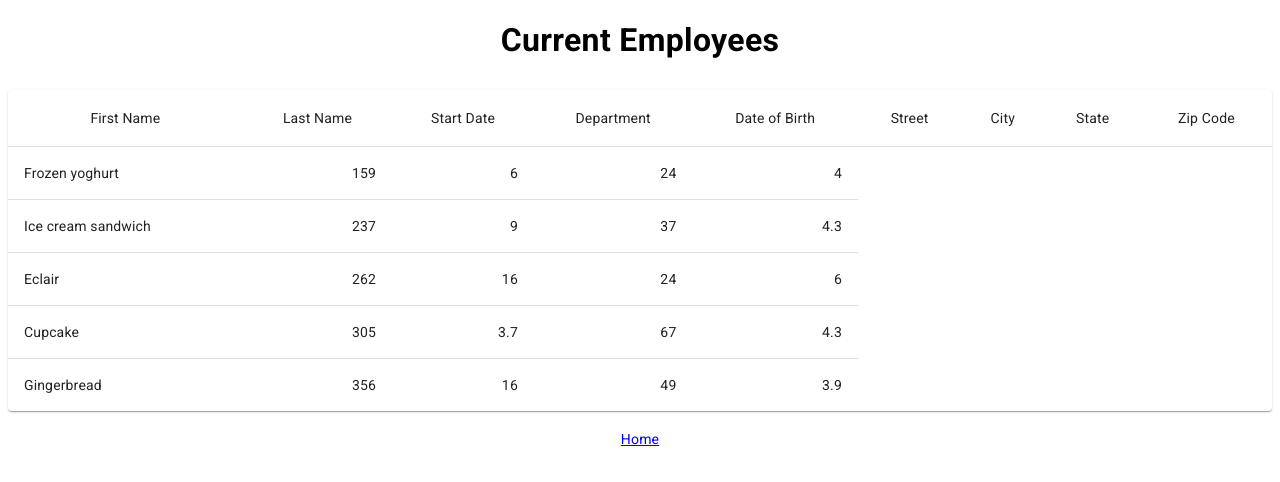
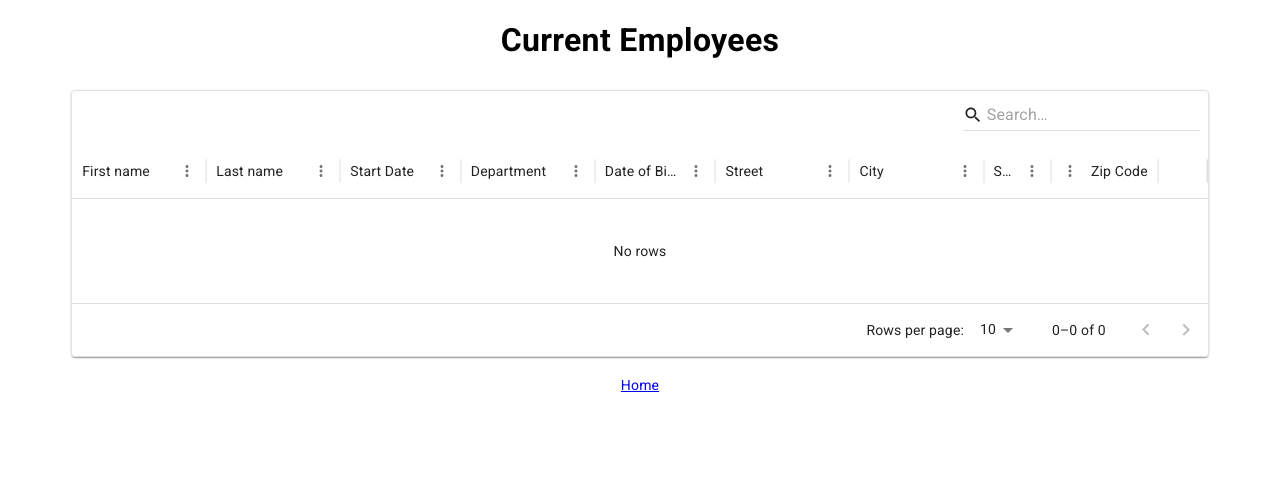
Before and after one commit to haaslaura/project14-hrnet-react, a React (Vite) app: page /employee-list in a window 1280 px wide. Shown: the top 482 px of the page. Built offline with nearby package versions, Linux system fonts and the light colour scheme.

Commit message:
Uses Material-UI DataGrid Library to create an interactive table

```diff
--- a/package.json
+++ b/package.json
@@ -14,6 +14,7 @@
     "@emotion/styled": "^11.14.0",
     "@fontsource/roboto": "^5.1.1",
     "@mui/material": "^6.4.2",
+    "@mui/x-data-grid": "^7.25.0",
     "@reduxjs/toolkit": "^2.5.1",
     "prop-types": "^15.8.1",
     "react": "^18.3.1",
--- a/src/app/store.js
+++ b/src/app/store.js
@@ -1,17 +1,16 @@
 import { configureStore } from '@reduxjs/toolkit'
 import employeesReducer  from '../features/employees/employeesSlice'
-
-import storage from "redux-persist/lib/storage"; // Utilisation du localStorage
+import storage from "redux-persist/lib/storage";
 import { persistReducer, persistStore } from "redux-persist"
 import { combineReducers } from "redux"
 
 
 const persistConfig = {
   key: "root",
-  storage, // Permet de stocker les données dans le localStorage
+  storage, // Used to store data in the localStorage
 }
 
-// Au cas où plusieurs Slices
+// Anticipates the presence of several Slices
 const rootReducer = combineReducers({
   employees: employeesReducer,
 })
@@ -23,7 +22,7 @@ export const store = configureStore({
   middleware: (getDefaultMiddleware) =>
     getDefaultMiddleware({
       serializableCheck: {
-        ignoreActions: ["persist/PERSIST", "persist/REHYDRATE"], // ✅ Ignore Redux Persist
+        ignoreActions: ["persist/PERSIST", "persist/REHYDRATE"], // Ignore Redux Persist
       }
     })
 })
--- a/src/components/CurrentEmployeesArray.jsx
+++ b/src/components/CurrentEmployeesArray.jsx
@@ -1,76 +1,137 @@
-import Table from '@mui/material/Table';
-import TableBody from '@mui/material/TableBody';
-import TableCell from '@mui/material/TableCell';
-import TableContainer from '@mui/material/TableContainer';
-import TableHead from '@mui/material/TableHead';
-import TableRow from '@mui/material/TableRow';
-import Paper from '@mui/material/Paper';
-
-import { useSelector } from 'react-redux';
+import Paper from '@mui/material/Paper'
+import { DataGrid, GridActionsCellItem, GridDeleteIcon, GridToolbarQuickFilter } from '@mui/x-data-grid'
+import { useDispatch, useSelector } from 'react-redux'
+import { clearEmployee } from '../features/employees/employeesSlice'
 
 
+/**
+ * Component displaying a list of employees in the form of an interactive table
+ * Uses Material-UI DataGrid Library and Redux for employee management
+ * @returns {JSX.Element} - The employees table
+ */
 const CurrentEmployeesArray = () => {
 
-    const employees = useSelector((state) => state.employees.employees); // Récupère les employés depuis le store
-    console.log(employees);
+    const employees = useSelector((state) => state.employees.employees)
+    const dispatch = useDispatch()
 
-    function createData(name, calories, fat, carbs, protein) {
-        return { name, calories, fat, carbs, protein };
-      }
+    /**
+     * Displays a quick search bar above the table.
+     * @returns {JSX.Element} - Quick search component
+     */
+    const QuickSearchToolbar = () => {
+        return (
+          <div style={{ padding: '8px', display: 'flex', justifyContent: 'flex-end' }}>
+            <GridToolbarQuickFilter />
+          </div>
+        )
+    }
 
-      const rows = [
-        createData('Frozen yoghurt', 159, 6.0, 24, 4.0),
-        createData('Ice cream sandwich', 237, 9.0, 37, 4.3),
-        createData('Eclair', 262, 16.0, 24, 6.0),
-        createData('Cupcake', 305, 3.7, 67, 4.3),
-        createData('Gingerbread', 356, 16.0, 49, 3.9),
-      ];
+    /**
+     * Removes an employee from the list.
+     * @param {string} id - Identifier of the employee to be deleted.
+     * @returns {Promise<void>}
+     */
+    const deleteUser = async (id) => {
+        try {
+            // Simulation of an API request (to be replaced by a real fetch later)
+            await new Promise(resolve => setTimeout(resolve, 500))
+            dispatch(clearEmployee(id))
+        } catch (err) {
+            console.error("Deletion error :", err)
+        }
+    }
 
-     return (
-        <>
-            {/* <table id="employee-table" className="display">Array</table> */}
-            <TableContainer component={Paper}>
+    /**
+     * Defining columns for the employee table.
+     * @type {Array<Object>}
+     */
+    const columns = [
+        {
+            field: 'sanitizedFirstName',
+            headerName: 'First name',
+            flex: 1,
+            resizable: false
+        },
+        {
+            field: 'sanitizedLastName',
+            headerName: 'Last name',
+            flex: 1,
+            resizable: false
+        },
+        {
+            field: 'startDate',
+            headerName: 'Start Date',
+            flex: 0.9,
+            type: 'date',
+            valueGetter: (value) => value && new Date(value),
+            resizable: false
+        },
+        {
+            field: 'department',
+            headerName: 'Department',
+            flex: 1,
+            resizable: false
+        },
+        {
+            field: 'dateOfBirth',
+            headerName: 'Date of Birth',
+            flex: 0.9,
+            type: 'date',
+            valueGetter: (value) => value && new Date(value),
+            resizable: false
+        },
+        {
+            field: 'sanitizedStreet',
+            headerName: 'Street',
+            flex: 1,
+            resizable: false
+        },
+        {
+            field: 'sanitizedCity',
+            headerName: 'City',
+            flex: 1,
+            resizable: false
+        },
+        {
+            field: 'liveInState',
+            headerName: 'State',
+            flex: 0.5,
+            resizable: false
+        },
+        {
+            field: 'sanitizedZipCode',
+            headerName: 'Zip Code',
+            type: 'number',
+            flex: 0.8,
+            resizable: false
+        },
+        {
+            field: 'actions',
+            type: 'actions',
+            width: 0.3,
+            getActions: (params) => [
+                <GridActionsCellItem
+                    icon={<GridDeleteIcon />}
+                    label="Delete"
+                    onClick={() => deleteUser(params.id)}
+                />
+            ],
+          },
+    ]
 
-                <Table
-                    // The main component for the table element. Renders as a <table> by default
-                    sx={{ minWidth: 650 }}
-                    aria-label="Current Employees"
-                    id="employee-table"
-                    className="display"
-                >
-                    <TableHead>
-                        <TableRow>
-                            <TableCell align="center">First Name</TableCell>
-                            <TableCell align="center">Last Name</TableCell>
-                            <TableCell align="center">Start Date</TableCell>
-                            <TableCell align="center">Department</TableCell>
-                            <TableCell align="center">Date of Birth</TableCell>
-                            <TableCell align="center">Street</TableCell>
-                            <TableCell align="center">City</TableCell>
-                            <TableCell align="center">State</TableCell>
-                            <TableCell align="center">Zip Code</TableCell>
-                        </TableRow>
-                    </TableHead>
-                    <TableBody>
-                    {rows.map((row) => (
-                        <TableRow
-                        key={row.name}
-                        sx={{ '&:last-child td, &:last-child th': { border: 0 } }}
-                        >
-                        <TableCell component="th" scope="row">
-                            {row.name}
-                        </TableCell>
-                        <TableCell align="right">{row.calories}</TableCell>
-                        <TableCell align="right">{row.fat}</TableCell>
-                        <TableCell align="right">{row.carbs}</TableCell>
-                        <TableCell align="right">{row.protein}</TableCell>
-                        </TableRow>
-                    ))}
-                    </TableBody>
-                </Table>
-            </TableContainer>
-        </>
-     )
+    return (
+        <Paper sx={{ width: '90%' }} style={{ cursor: 'default' }}>
+            <DataGrid
+                rows={employees}
+                columns={columns}
+                initialState={{ pagination: { paginationModel: { pageSize: 10 } } }}
+                pageSizeOptions={[10, 25, 50, 100]}
+                disableRowSelectionOnClick // Prevents line selection
+                disableColumnFilter // Deactivates the column filter function
+                slots={{ toolbar: QuickSearchToolbar }} // Quick filter activation
+            />
+        </Paper>
+    )
 }
 
 export default CurrentEmployeesArray
```
Also changed, not shown: 1 other file (tests, documents, lock files or other folders).
